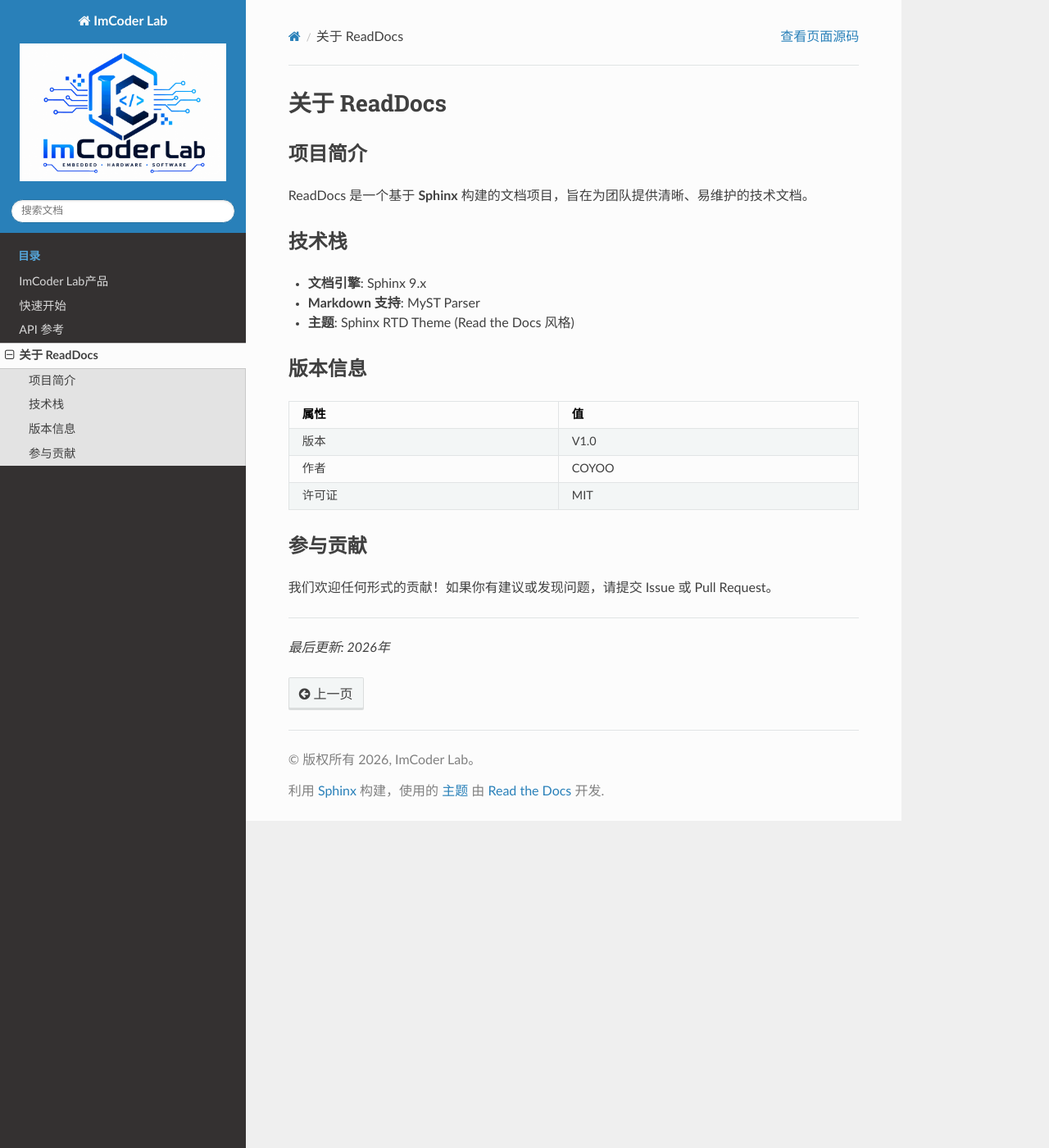
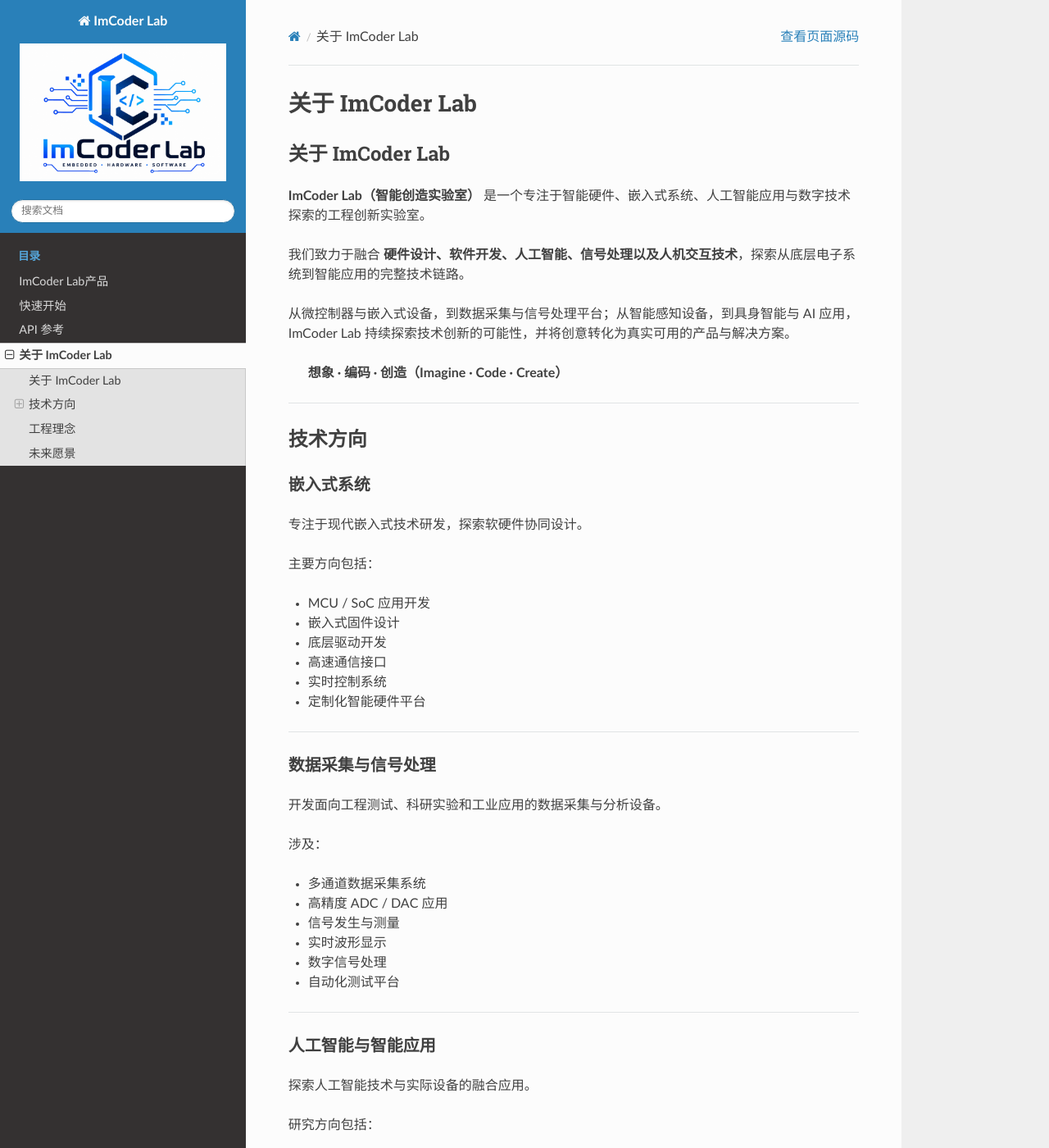
Before and after one commit to COYOO1510/ImCoder-Lab, a Sphinx documentation site: the page built from source/about.md, in a window 1280 px wide and 1400 px high. Shown: the whole window at 82% size. Built offline with Sphinx 7.4.7 and the Read the Docs theme 3.1.0, drawn with Linux system fonts in a browser that asks for light colours; some of the changed text lies outside the part shown.

Commit message:
2026-09-03

```diff
--- a/source/about.md
+++ b/source/about.md
@@ -1,26 +1,114 @@
-# 关于 ReadDocs
+# 关于 ImCoder Lab
 
-## 项目简介
+## 关于 ImCoder Lab
 
-ReadDocs 是一个基于 **Sphinx** 构建的文档项目，旨在为团队提供清晰、易维护的技术文档。
+**ImCoder Lab（智能创造实验室）**
+是一个专注于智能硬件、嵌入式系统、人工智能应用与数字技术探索的工程创新实验室。
 
-## 技术栈
+我们致力于融合
+**硬件设计、软件开发、人工智能、信号处理以及人机交互技术**，探索从底层电子系统到智能应用的完整技术链路。
 
-- **文档引擎**: Sphinx 9.x
-- **Markdown 支持**: MyST Parser
-- **主题**: Sphinx RTD Theme (Read the Docs 风格)
+从微控制器与嵌入式设备，到数据采集与信号处理平台；从智能感知设备，到具身智能与
+AI 应用，ImCoder Lab
+持续探索技术创新的可能性，并将创意转化为真实可用的产品与解决方案。
 
-## 版本信息
+> **想象 · 编码 · 创造（Imagine · Code · Create）**
 
-| 属性 | 值 |
-|------|-----|
-| 版本 | V1.0 |
-| 作者 | COYOO |
-| 许可证 | MIT |
+------------------------------------------------------------------------
 
-## 参与贡献
+## 技术方向
 
-我们欢迎任何形式的贡献！如果你有建议或发现问题，请提交 Issue 或 Pull Request。
+### 嵌入式系统
+
+专注于现代嵌入式技术研发，探索软硬件协同设计。
+
+主要方向包括：
+-   MCU / SoC 应用开发
+-   嵌入式固件设计
+-   底层驱动开发
+-   高速通信接口
+-   实时控制系统
+-   定制化智能硬件平台
+
+------------------------------------------------------------------------
+
+### 数据采集与信号处理
+
+开发面向工程测试、科研实验和工业应用的数据采集与分析设备。
+
+涉及：
+-   多通道数据采集系统
+-   高精度 ADC / DAC 应用
+-   信号发生与测量
+-   实时波形显示
+-   数字信号处理
+-   自动化测试平台
+
+------------------------------------------------------------------------
+
+### 人工智能与智能应用
+
+探索人工智能技术与实际设备的融合应用。
+
+研究方向包括：
+-   边缘 AI 应用
+-   AI 智能设备
+-   智能感知系统
+-   计算机视觉
+-   AI 辅助工具
+-   自动化应用
+
+------------------------------------------------------------------------
+
+### 具身智能与机器人
+
+关注人工智能与物理世界交互的发展方向。
+
+探索：
+-   智能机器人
+-   多传感器融合
+-   运动控制系统
+-   环境感知
+-   人机交互
+-   自主智能系统
+
+------------------------------------------------------------------------
+
+### 多媒体与交互技术
+
+探索数字内容与智能硬件之间的新型交互方式。
+
+包括：
+-   音视频处理
+-   智能显示设备
+-   人机交互系统
+-   多媒体应用开发
+-   创新型电子产品
+
+------------------------------------------------------------------------
+
+## 工程理念
+
+ImCoder Lab 相信：
+
+> **技术创新不仅来自理论探索，更来自不断实践与创造。**
+
+我们坚持从实际需求出发，通过硬件、软件与算法的结合，将想法转化为可靠、高效、易用的技术产品。
+
+------------------------------------------------------------------------
+
+## 未来愿景
+
+未来，ImCoder Lab 将持续探索：
+
+-   更智能的硬件设备
+-   更高效的人机交互方式
+-   更先进的 AI 应用
+-   更开放的开发生态
+
+让设备能够：
+
+**感知世界、理解信息、连接人类，并创造价值。**
 
 ---
 
```
Also changed, not shown: png2svg.py (deleted, +0 -26 lines).
